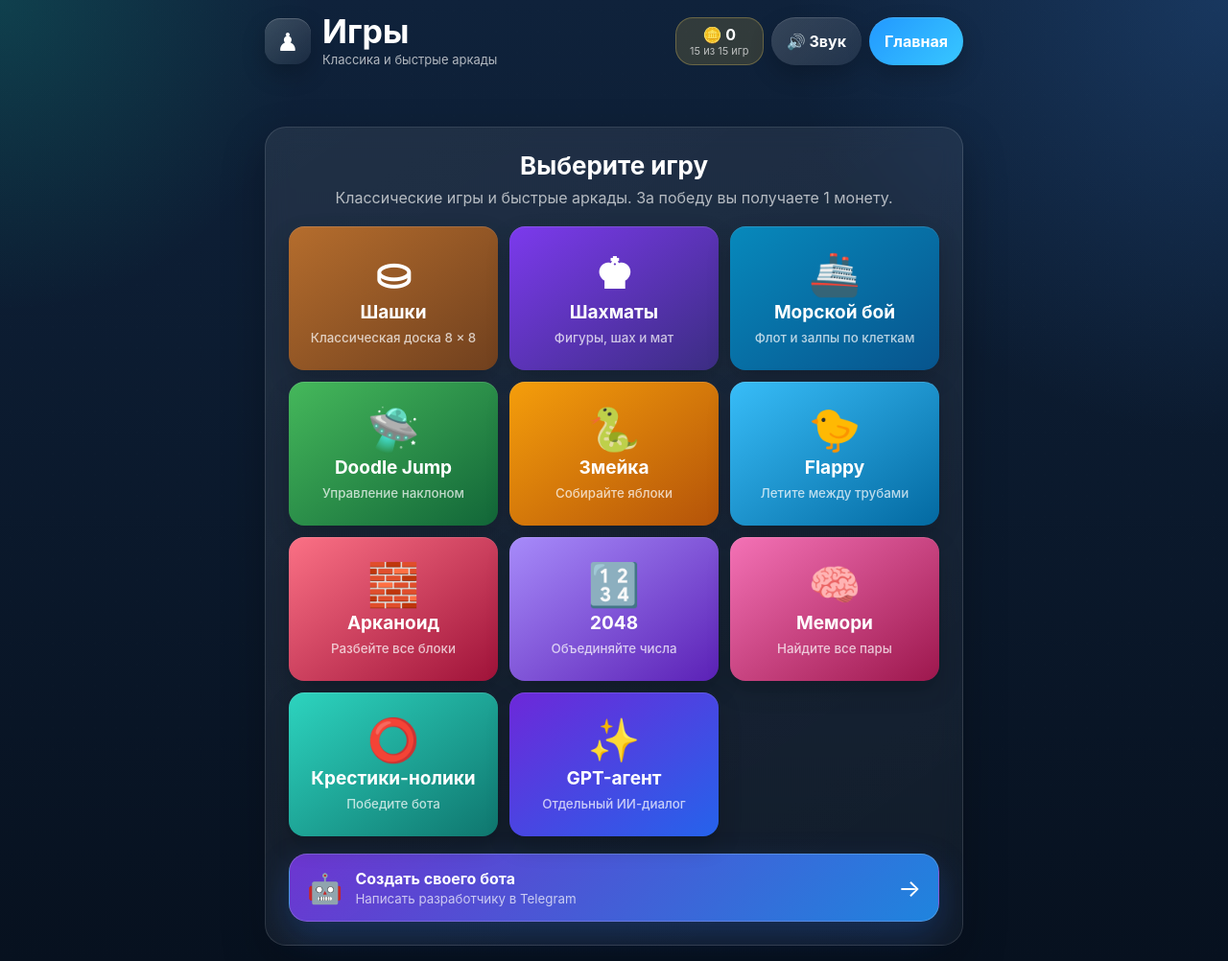
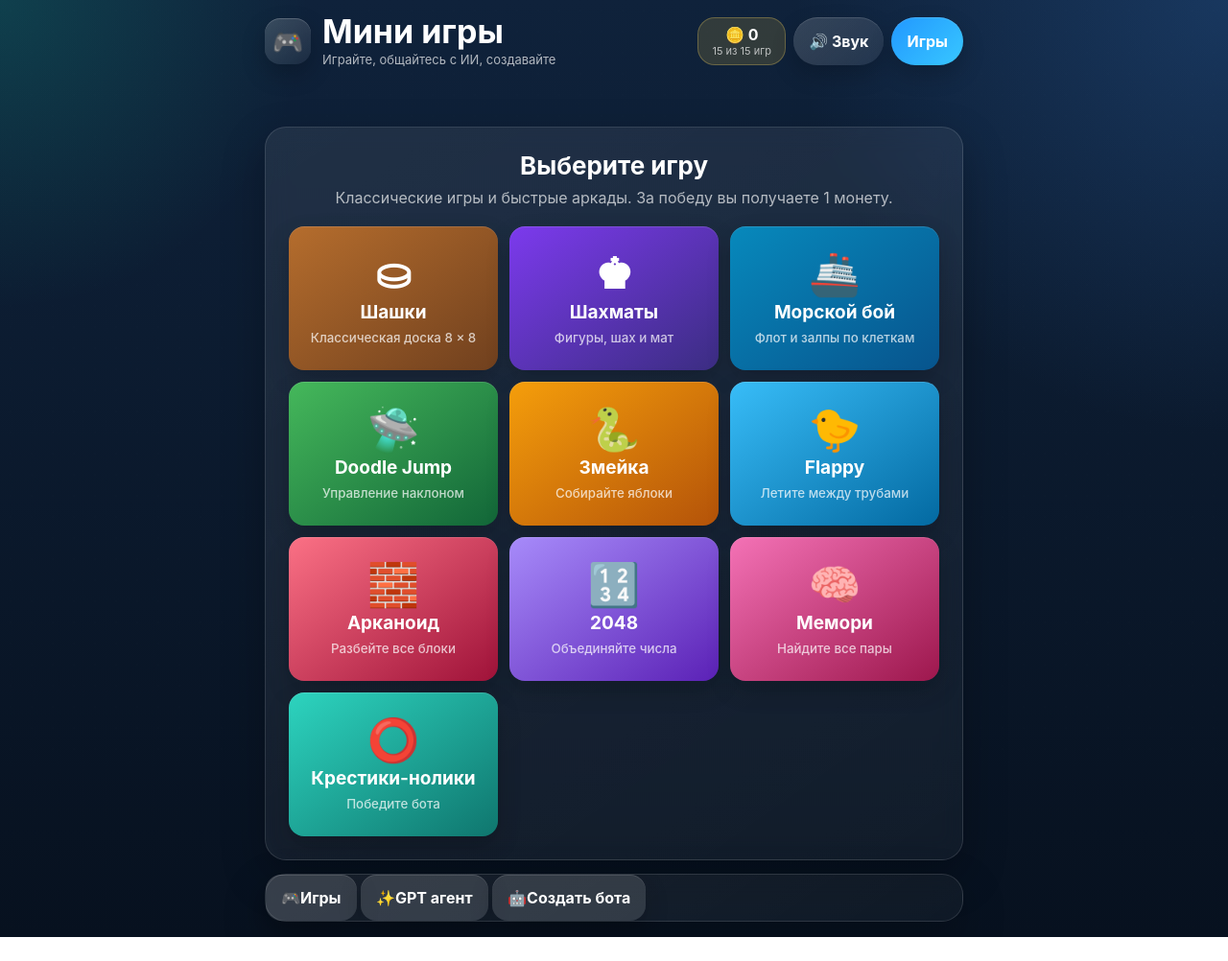
Before and after one commit to k4d28gy4dw-svg/mini-app, a website: page index.html in a window 1280 px wide. Shown: the whole page at 96% size. After the commit the page ends 977 px from the top, so only its background shows below. Drawn offline with nearby package versions, Linux system fonts and the light colour scheme.

Commit message:
Update index.html

```diff
--- a/index.html
+++ b/index.html
@@ -3,7 +3,7 @@
 <head>
   <meta charset="UTF-8" />
   <meta name="viewport" content="width=device-width, initial-scale=1.0, maximum-scale=1.0, user-scalable=no" />
-  <title>Шашки Online Mini App</title>
+  <title>Мини игры</title>
   <link rel="stylesheet" href="./styles.css" />
   <script src="https://telegram.org/js/telegram-web-app.js"></script>
   <script src="https://cdn.jsdelivr.net/npm/@supabase/supabase-js@2"></script>
@@ -12,16 +12,16 @@
   <div class="app">
     <header class="topbar">
       <div class="branding">
-        <div class="brand-icon">♟</div>
+        <div class="brand-icon">🎮</div>
         <div>
-          <h1>Игры</h1>
-          <p id="subtitle">Классика и быстрые аркады</p>
+          <h1>Мини игры</h1>
+          <p id="subtitle">Играйте, общайтесь с ИИ, создавайте</p>
         </div>
       </div>
       <div class="top-actions">
         <div class="wallet-pill"><b id="coinBalance">🪙 0</b><small id="gamesLeft">15 игр</small></div>
         <button id="soundBtn" class="pill ghost">🔊 Звук</button>
-        <button id="homeBtn" class="pill">Главная</button>
+        <button id="homeBtn" class="pill">Игры</button>
       </div>
     </header>
 
@@ -39,9 +39,7 @@
         <button class="game-tile arcade merge" data-arcade="merge"><span>🔢</span><b>2048</b><small>Объединяйте числа</small></button>
         <button class="game-tile arcade memory" data-arcade="memory"><span>🧠</span><b>Мемори</b><small>Найдите все пары</small></button>
         <button class="game-tile arcade tictac" data-arcade="tictac"><span>⭕</span><b>Крестики-нолики</b><small>Победите бота</small></button>
-        <button id="gptAgentBtn" class="game-tile gpt-agent-tile"><span>✨</span><b>GPT-агент</b><small>Отдельный ИИ-диалог</small></button>
       </div>
-      <a class="create-bot-cta" href="https://t.me/ibraEz" target="_blank" rel="noopener"><span>🤖</span><div><b>Создать своего бота</b><small>Написать разработчику в Telegram</small></div><i>→</i></a>
     </section>
 
     <main id="gptScreen" class="gpt-screen hidden">
@@ -169,6 +167,12 @@
       </section>
     </main>
 
+    <nav id="mainTabs" class="main-tabs card" aria-label="Основные разделы">
+      <button id="gamesTabBtn" class="main-tab active" type="button"><span>🎮</span><b>Игры</b></button>
+      <button id="gptAgentBtn" class="main-tab" type="button"><span>✨</span><b>GPT агент</b></button>
+      <button id="createBotTabBtn" class="main-tab" type="button"><span>🤖</span><b>Создать бота</b></button>
+    </nav>
+
     <div id="toast" class="toast hidden"></div>
 
     <div id="rulesModal" class="modal hidden">
```
